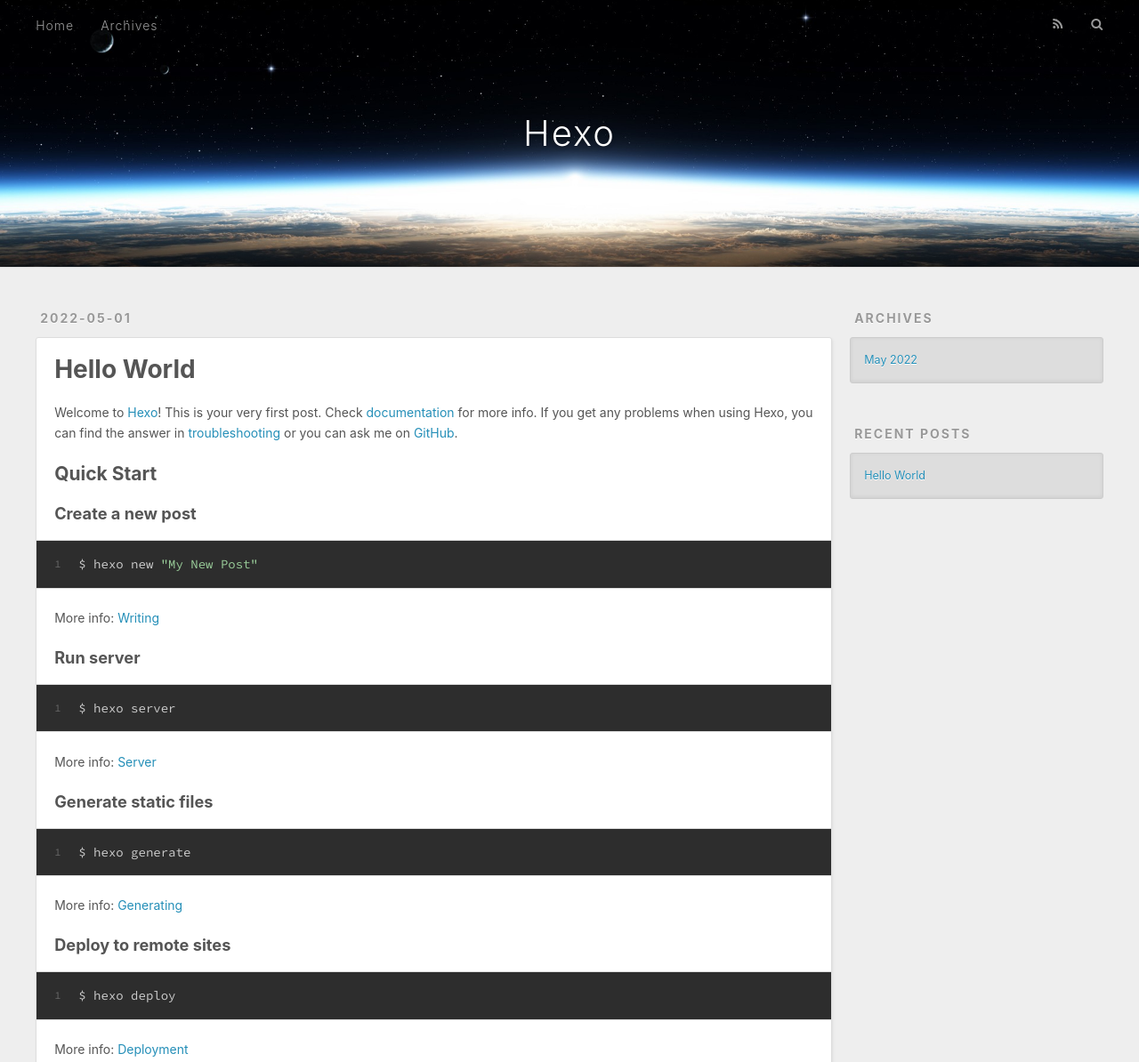
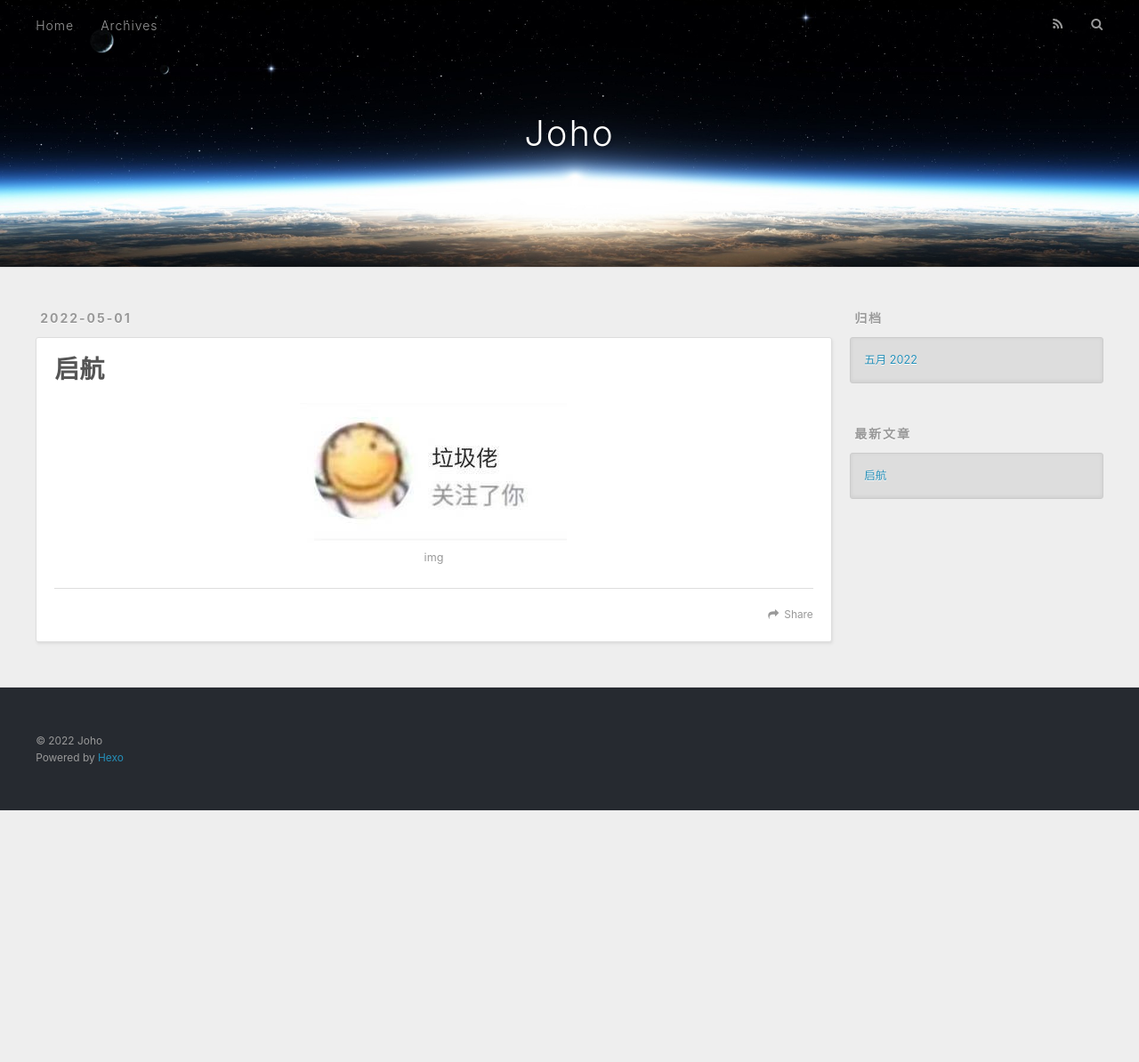
Before and after one commit to Little-Red-Cap/Little-Red-Cap.github.io, a plain HTML site: page 2022/05/01/hello-world/index.html in a window 1280 px wide. Shown: the top 1194 px of the page at 89% size. After the commit the page ends 911 px from the top, so only its background shows below. Drawn offline with nearby package versions, Linux system fonts and the light colour scheme; files whose address does not match are found by name.

Commit message:
Site updated: 2022-05-01 02:19:41

```diff
--- a/2022/05/01/hello-world/index.html
+++ b/2022/05/01/hello-world/index.html
@@ -5,21 +5,21 @@
 
 
 
-  <title>Hello World | Hexo</title>
+  <title>启航 | Joho</title>
   <meta name="viewport" content="width=device-width, initial-scale=1, maximum-scale=1">
-  <meta name="description" content="Welcome to Hexo! This is your very first post. Check documentation for more info. If you get any problems when using Hexo, you can find the answer in troubleshooting or you can ask me on GitHub. Quick">
-<meta property="og:type" content="article">
-<meta property="og:title" content="Hello World">
+  <meta property="og:type" content="article">
+<meta property="og:title" content="启航">
 <meta property="og:url" content="http://example.com/2022/05/01/hello-world/index.html">
-<meta property="og:site_name" content="Hexo">
-<meta property="og:description" content="Welcome to Hexo! This is your very first post. Check documentation for more info. If you get any problems when using Hexo, you can find the answer in troubleshooting or you can ask me on GitHub. Quick">
-<meta property="og:locale" content="en_US">
+<meta property="og:site_name" content="Joho">
+<meta property="og:locale" content="zh_CN">
+<meta property="og:image" content="e:/Documents/Hexo/source/srcimg/822159E7EF07C8AE2217D3CDA5A54A5D.jpg">
 <meta property="article:published_time" content="2022-04-30T16:25:32.964Z">
-<meta property="article:modified_time" content="2022-04-28T17:04:07.885Z">
-<meta property="article:author" content="John Doe">
+<meta property="article:modified_time" content="2022-04-30T18:18:45.111Z">
+<meta property="article:author" content="Joho">
 <meta name="twitter:card" content="summary">
+<meta name="twitter:image" content="e:/Documents/Hexo/source/srcimg/822159E7EF07C8AE2217D3CDA5A54A5D.jpg">
 
-    <link rel="alternate" href="/atom.xml" title="Hexo" type="application/atom+xml">
+    <link rel="alternate" href="/atom.xml" title="Joho" type="application/atom+xml">
 
 
     <link rel="icon" href="/favicon.png">
@@ -40,7 +40,7 @@
   <div id="header-outer" class="outer">
     <div id="header-title" class="inner">
       <h1 id="logo-wrap">
-        <a href="/" id="logo">Hexo</a>
+        <a href="/" id="logo">Joho</a>
       </h1>
 
     </div>
@@ -57,7 +57,7 @@
 
           <a id="nav-rss-link" class="nav-icon" href="/atom.xml" title="RSS Feed"></a>
 
-        <a id="nav-search-btn" class="nav-icon" title="Search"></a>
+        <a id="nav-search-btn" class="nav-icon" title="搜索"></a>
       </nav>
       <div id="search-form-wrap">
         <form action="//google.com/search" method="get" accept-charset="UTF-8" class="search-form"><input type="search" name="q" class="search-form-input" placeholder="Search"><button type="submit" class="search-form-submit">&#xF002;</button><input type="hidden" name="sitesearch" value="http://example.com"></form>
@@ -80,7 +80,7 @@
 
 
     <h1 class="article-title" itemprop="name">
-      Hello World
+      启航
     </h1>
 
 
@@ -88,24 +88,12 @@
 
     <div class="article-entry" itemprop="articleBody">
 
-        <p>Welcome to <a target="_blank" rel="noopener" href="https://hexo.io/">Hexo</a>! This is your very first post. Check <a target="_blank" rel="noopener" href="https://hexo.io/docs/">documentation</a> for more info. If you get any problems when using Hexo, you can find the answer in <a target="_blank" rel="noopener" href="https://hexo.io/docs/troubleshooting.html">troubleshooting</a> or you can ask me on <a target="_blank" rel="noopener" href="https://github.com/hexojs/hexo/issues">GitHub</a>.</p>
-<h2 id="Quick-Start"><a href="#Quick-Start" class="headerlink" title="Quick Start"></a>Quick Start</h2><h3 id="Create-a-new-post"><a href="#Create-a-new-post" class="headerlink" title="Create a new post"></a>Create a new post</h3><figure class="highlight bash"><table><tr><td class="gutter"><pre><span class="line">1</span><br></pre></td><td class="code"><pre><span class="line">$ hexo new <span class="string">&quot;My New Post&quot;</span></span><br></pre></td></tr></table></figure>
-
-<p>More info: <a target="_blank" rel="noopener" href="https://hexo.io/docs/writing.html">Writing</a></p>
-<h3 id="Run-server"><a href="#Run-server" class="headerlink" title="Run server"></a>Run server</h3><figure class="highlight bash"><table><tr><td class="gutter"><pre><span class="line">1</span><br></pre></td><td class="code"><pre><span class="line">$ hexo server</span><br></pre></td></tr></table></figure>
-
-<p>More info: <a target="_blank" rel="noopener" href="https://hexo.io/docs/server.html">Server</a></p>
-<h3 id="Generate-static-files"><a href="#Generate-static-files" class="headerlink" title="Generate static files"></a>Generate static files</h3><figure class="highlight bash"><table><tr><td class="gutter"><pre><span class="line">1</span><br></pre></td><td class="code"><pre><span class="line">$ hexo generate</span><br></pre></td></tr></table></figure>
-
-<p>More info: <a target="_blank" rel="noopener" href="https://hexo.io/docs/generating.html">Generating</a></p>
-<h3 id="Deploy-to-remote-sites"><a href="#Deploy-to-remote-sites" class="headerlink" title="Deploy to remote sites"></a>Deploy to remote sites</h3><figure class="highlight bash"><table><tr><td class="gutter"><pre><span class="line">1</span><br></pre></td><td class="code"><pre><span class="line">$ hexo deploy</span><br></pre></td></tr></table></figure>
-
-<p>More info: <a target="_blank" rel="noopener" href="https://hexo.io/docs/one-command-deployment.html">Deployment</a></p>
+        <p><img src="E:\Documents\Hexo\source\srcimg\822159E7EF07C8AE2217D3CDA5A54A5D.jpg" alt="img"></p>
 
 
     </div>
     <footer class="article-footer">
-      <a data-url="http://example.com/2022/05/01/hello-world/" data-id="cl2m2v2u300007wc8bwo81gtu" class="article-share-link">Share</a>
+      <a data-url="http://example.com/2022/05/01/hello-world/" data-id="cl2m6up9z0000pgc84bqkd22q" class="article-share-link">Share</a>
 
 
     </footer>
@@ -129,9 +117,9 @@
 
 
   <div class="widget-wrap">
-    <h3 class="widget-title">Archives</h3>
+    <h3 class="widget-title">归档</h3>
     <div class="widget">
-      <ul class="archive-list"><li class="archive-list-item"><a class="archive-list-link" href="/archives/2022/05/">May 2022</a></li></ul>
+      <ul class="archive-list"><li class="archive-list-item"><a class="archive-list-link" href="/archives/2022/05/">五月 2022</a></li></ul>
     </div>
   </div>
 
@@ -139,12 +127,12 @@
 
 
   <div class="widget-wrap">
-    <h3 class="widget-title">Recent Posts</h3>
+    <h3 class="widget-title">最新文章</h3>
     <div class="widget">
       <ul>
 
           <li>
-            <a href="/2022/05/01/hello-world/">Hello World</a>
+            <a href="/2022/05/01/hello-world/">启航</a>
           </li>
 
       </ul>
@@ -159,7 +147,7 @@
 
   <div class="outer">
     <div id="footer-info" class="inner">
-      &copy; 2022 John Doe<br>
+      &copy; 2022 Joho<br>
       Powered by <a href="http://hexo.io/" target="_blank">Hexo</a>
     </div>
   </div>
```
Also changed, not shown: archives/2022/05/index.html (+15 -15 lines), archives/2022/index.html (+15 -15 lines), archives/index.html (+15 -15 lines), index.html (+16 -28 lines), srcimg/822159E7EF07C8AE2217D3CDA5A54A5D.jpg (added).
